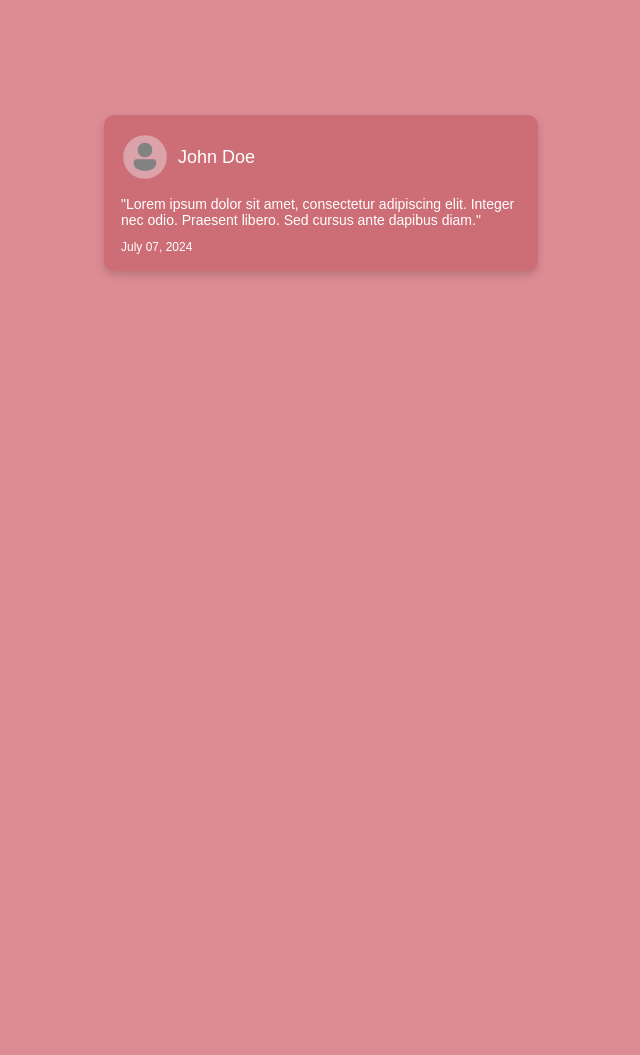
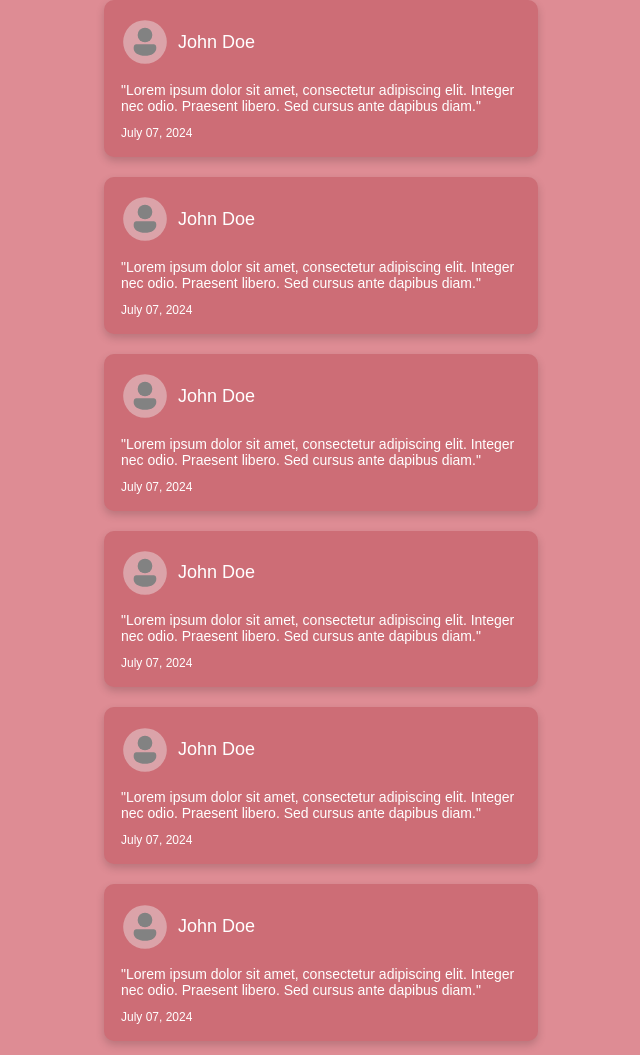
Before and after one commit to Coki1111/reviews, a plain HTML site: page index.html in a window 1280 px wide. Shown: the part 197-1252 px from the top of the page, without its empty margins (319-959 px from the left). Before the commit the page ends 800 px from the top, so only its background shows below. Drawn offline with Linux system fonts and the light colour scheme.

Commit message:
index.html

```diff
--- a/index.html
+++ b/index.html
@@ -6,6 +6,9 @@
   <link rel="stylesheet" href="style.css">
 </head>
 <body>
+  <div class="container-logo">
+  <img src="coki face.svg" class="logo">
+  </div>
 <!--COPY HERE-->
   <div class="container">
     <div class="header">
@@ -20,5 +23,94 @@
     </div>
   </div>
 <!--END HERE-->
+<!--COPY HERE-->
+<div class="container">
+  <div class="header">
+    <img src="avatar.svg" alt="User Avatar" class="avatar" />
+    <div>
+      <h2 class="name">John Doe</h2>
+    </div>
+  </div>
+  <p class="review">"Lorem ipsum dolor sit amet, consectetur adipiscing elit. Integer nec odio. Praesent libero. Sed cursus ante dapibus diam."</p>
+  <div class="footer">
+    <span class="date">July 07, 2024</span>
+  </div>
+</div>
+<!--END HERE-->
+<!--COPY HERE-->
+<div class="container">
+  <div class="header">
+    <img src="avatar.svg" alt="User Avatar" class="avatar" />
+    <div>
+      <h2 class="name">John Doe</h2>
+    </div>
+  </div>
+  <p class="review">"Lorem ipsum dolor sit amet, consectetur adipiscing elit. Integer nec odio. Praesent libero. Sed cursus ante dapibus diam."</p>
+  <div class="footer">
+    <span class="date">July 07, 2024</span>
+  </div>
+</div>
+<!--END HERE-->
+<!--COPY HERE-->
+<div class="container">
+  <div class="header">
+    <img src="avatar.svg" alt="User Avatar" class="avatar" />
+    <div>
+      <h2 class="name">John Doe</h2>
+    </div>
+  </div>
+  <p class="review">"Lorem ipsum dolor sit amet, consectetur adipiscing elit. Integer nec odio. Praesent libero. Sed cursus ante dapibus diam."</p>
+  <div class="footer">
+    <span class="date">July 07, 2024</span>
+  </div>
+</div>
+<!--END HERE-->
+<!--COPY HERE-->
+<div class="container">
+  <div class="header">
+    <img src="avatar.svg" alt="User Avatar" class="avatar" />
+    <div>
+      <h2 class="name">John Doe</h2>
+    </div>
+  </div>
+  <p class="review">"Lorem ipsum dolor sit amet, consectetur adipiscing elit. Integer nec odio. Praesent libero. Sed cursus ante dapibus diam."</p>
+  <div class="footer">
+    <span class="date">July 07, 2024</span>
+  </div>
+</div>
+<!--END HERE-->
+<!--COPY HERE-->
+<div class="container">
+  <div class="header">
+    <img src="avatar.svg" alt="User Avatar" class="avatar" />
+    <div>
+      <h2 class="name">John Doe</h2>
+    </div>
+  </div>
+  <p class="review">"Lorem ipsum dolor sit amet, consectetur adipiscing elit. Integer nec odio. Praesent libero. Sed cursus ante dapibus diam."</p>
+  <div class="footer">
+    <span class="date">July 07, 2024</span>
+  </div>
+</div>
+<!--END HERE-->
+<!--COPY HERE-->
+<div class="container">
+  <div class="header">
+    <img src="avatar.svg" alt="User Avatar" class="avatar" />
+    <div>
+      <h2 class="name">John Doe</h2>
+    </div>
+  </div>
+  <p class="review">"Lorem ipsum dolor sit amet, consectetur adipiscing elit. Integer nec odio. Praesent libero. Sed cursus ante dapibus diam."</p>
+  <div class="footer">
+    <span class="date">July 07, 2024</span>
+  </div>
+</div>
+<!--END HERE-->
+<div class="link-footer">
+  <a href="https://www.facebook.com/people/Coki/61561538699733/">
+  <img src="facebook.svg" class="fb-logo">
+  <span class="coki-fb-link">Coki</span></a>
+</div>
 </body>
 </html>
```
